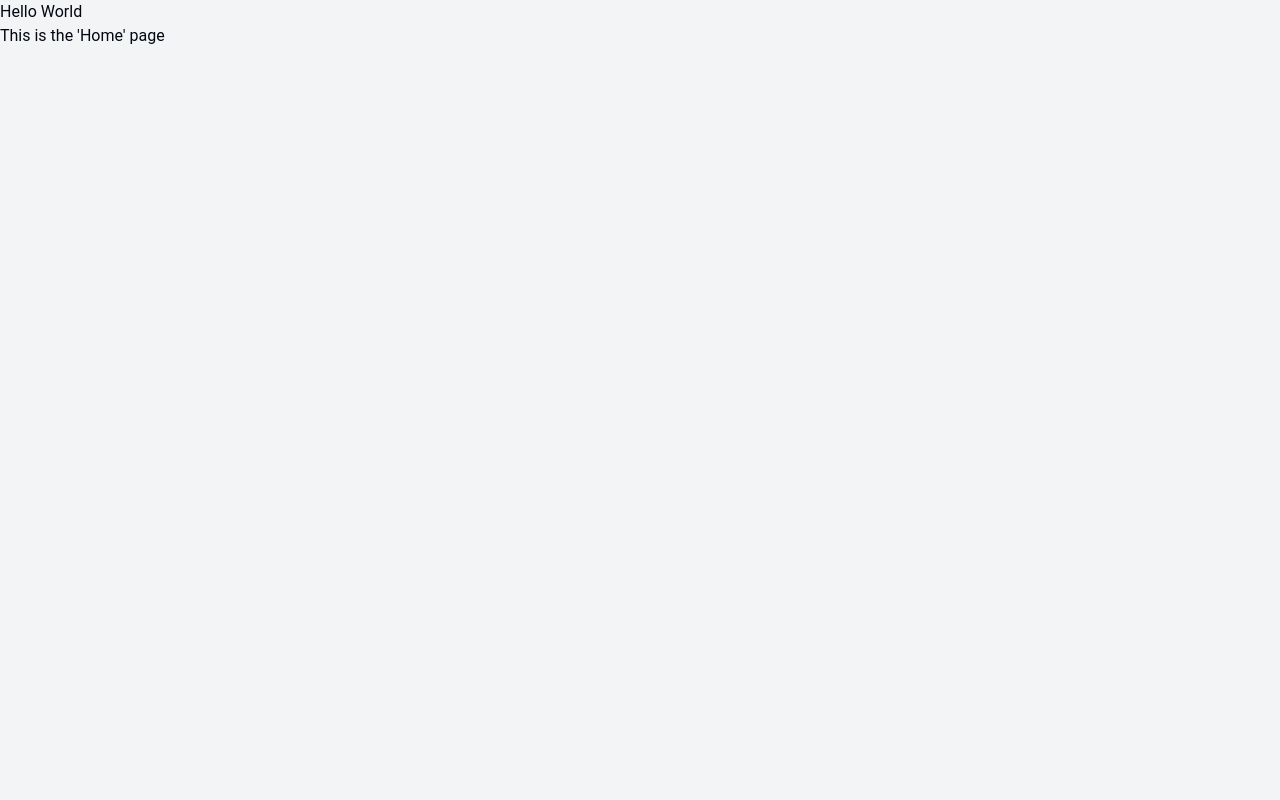
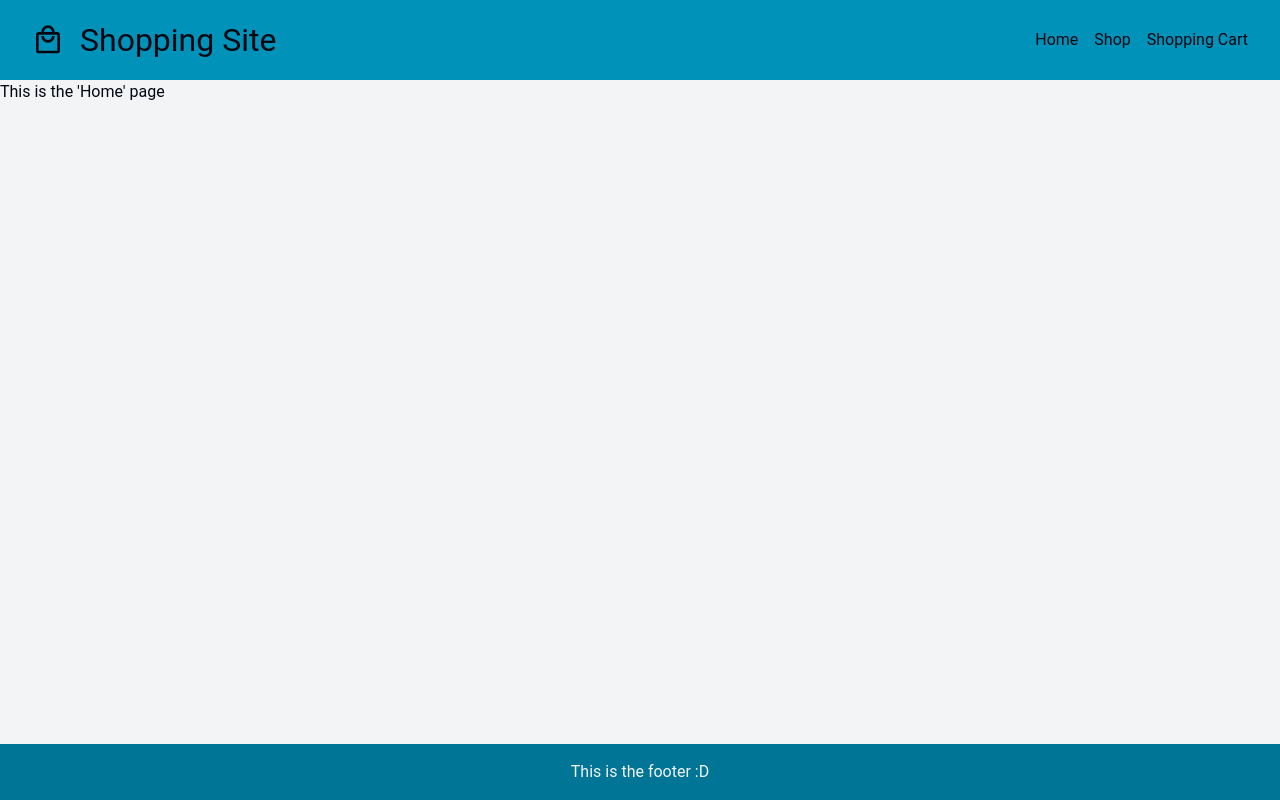
Before and after one commit to illtrythisout/odin-shopping-cart, a React (Vite) app: page / in a window 1280 px wide. Built offline with nearby package versions, Linux system fonts and the light colour scheme.

Commit message:
feat: add navBar and footer

```diff
--- a/src/App.jsx
+++ /dev/null
@@ -1,10 +0,0 @@
-import { Outlet } from 'react-router-dom';
-
-export default function App() {
-  return (
-    <main>
-      <h1>Hello World</h1>
-      <Outlet />
-    </main>
-  );
-}
--- /dev/null
+++ b/src/components/app/App.jsx
@@ -0,0 +1,28 @@
+import { Outlet, Link } from 'react-router-dom';
+import styles from './app.module.css';
+
+export default function App() {
+  return (
+    <main>
+      <nav className={styles.navBar}>
+        <Link to="/" className={styles.logo}>
+          <svg xmlns="http://www.w3.org/2000/svg" viewBox="0 0 24 24">
+            <path d="M19 6H17C17 3.2 14.8 1 12 1S7 3.2 7 6H5C3.9 6 3 6.9 3 8V20C3 21.1 3.9 22 5 22H19C20.1 22 21 21.1 21 20V8C21 6.9 20.1 6 19 6M12 3C13.7 3 15 4.3 15 6H9C9 4.3 10.3 3 12 3M19 20H5V8H19V20M12 12C10.3 12 9 10.7 9 9H7C7 11.8 9.2 14 12 14S17 11.8 17 9H15C15 10.7 13.7 12 12 12Z" />
+          </svg>
+          <span>Shopping Site</span>
+        </Link>
+        <div className={styles.links}>
+          <Link to="/">Home</Link>
+          <Link to="/shop">Shop</Link>
+          <Link to="/cart">Shopping Cart</Link>
+        </div>
+      </nav>
+      <div className={styles.content}>
+        <Outlet />
+      </div>
+      <footer className={styles.footer}>
+        <span>This is the footer :D</span>
+      </footer>
+    </main>
+  );
+}
--- /dev/null
+++ b/src/components/app/app.module.css
@@ -0,0 +1,34 @@
+.navBar {
+  display: flex;
+  justify-content: space-between;
+  align-items: center;
+  gap: var(--default-padding);
+
+  padding: var(--default-padding) calc(var(--default-padding) * 2);
+  background-color: var(--color-primary);
+}
+.links {
+  display: flex;
+  justify-content: space-between;
+  align-items: center;
+  gap: var(--default-padding);
+}
+.logo {
+  composes: links;
+
+  --font-size: 2em;
+  font-size: var(--font-size);
+}
+
+.content {
+  min-height: calc(
+    100lvh - (4 * var(--default-padding)) - 3rem - 1.5rem
+  ); /* (screen height) - (padding on nav and footer) - (logo text height = 1.5 * font-size) - (footer text height) */
+}
+
+.footer {
+  color: var(--color-canvas);
+  text-align: center;
+  padding: var(--default-padding) calc(var(--default-padding) * 2);
+  background-color: var(--color-primary-darker);
+}
--- a/src/index.css
+++ b/src/index.css
@@ -70,6 +70,10 @@ select {
 b {
   font-weight: bold;
 }
+a,
+a:visited {
+  color: var(--color-text-co);
+}
 svg {
   --size: 1em;
   height: var(--size);
--- a/src/routes.jsx
+++ b/src/routes.jsx
@@ -1,5 +1,5 @@
 import { createBrowserRouter } from 'react-router-dom';
-import App from './App';
+import App from './components/app/App';
 import ErrorPage from './components/errorPage/ErrorPage';
 import Home from './components/home/Home';
 import Shop from './components/shop/Shop';
```
